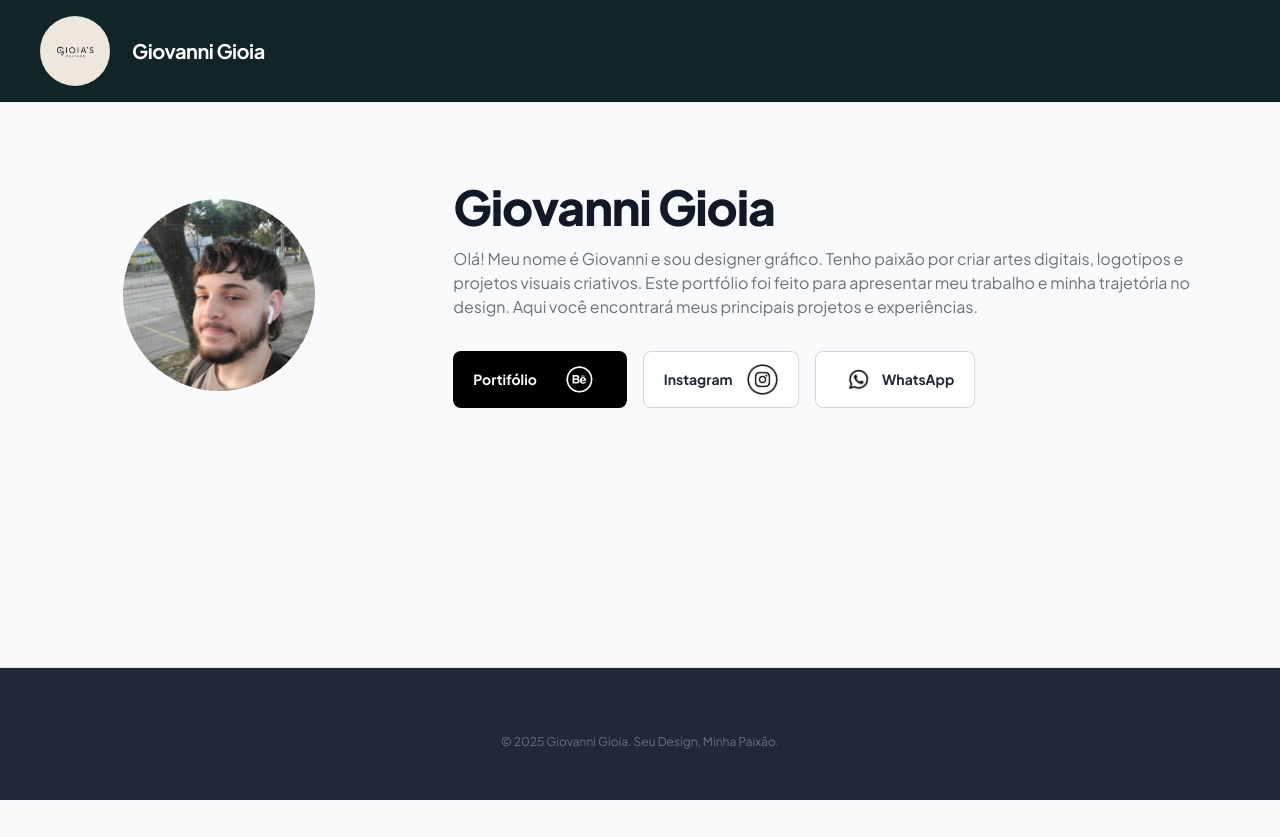
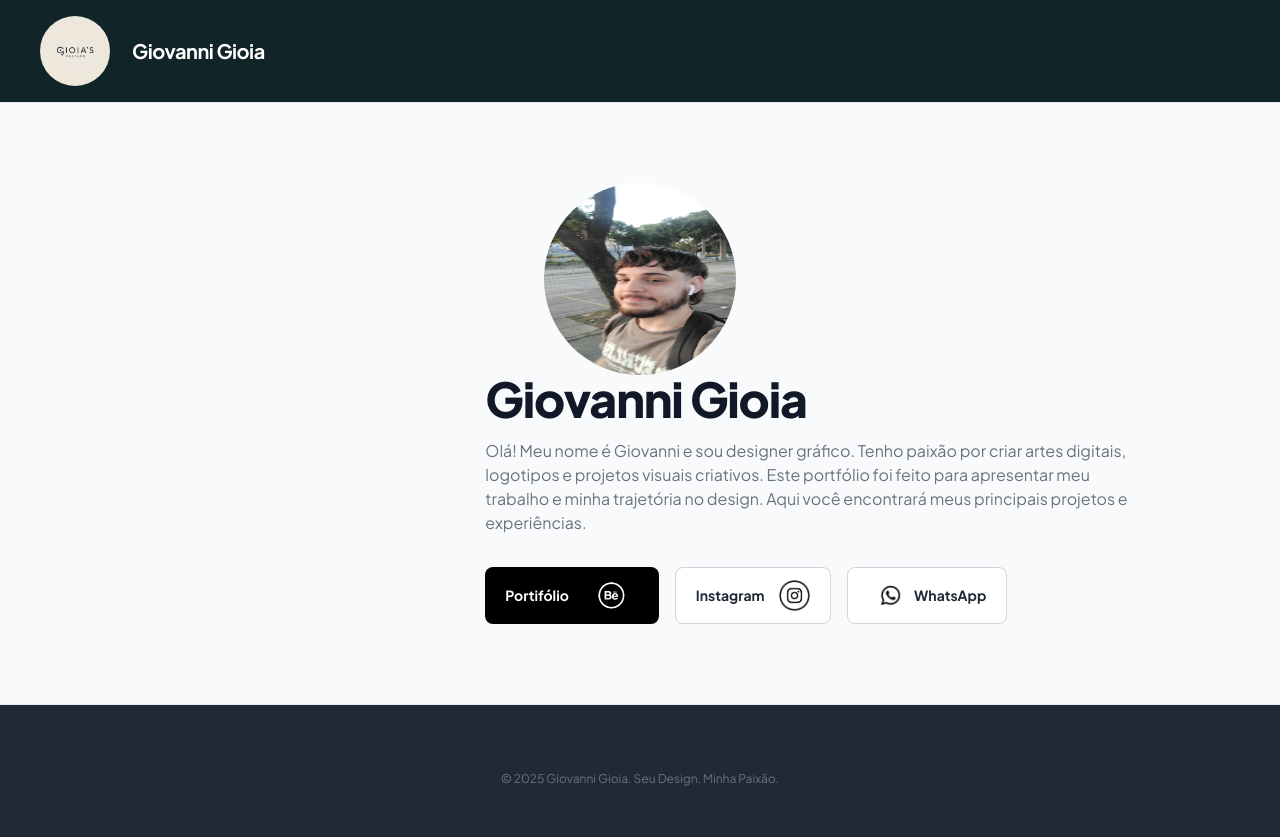
Before and after one commit to Zeovane/Portif-lio, a plain HTML site: page index.html in a window 1280 px wide. Before the commit the page ends 800 px from the top, so only its background shows below. Drawn offline with nearby package versions, Linux system fonts and the light colour scheme.

Commit message:
Revert "oii"
This reverts commit d0676aa5b37a74631d4b3172c3b1e7bc1f062e6a.

```diff
--- a/index.html
+++ b/index.html
@@ -36,6 +36,8 @@
   <!-- MAIN -->
   <main class="flex-1 px-4 sm:px-6 lg:px-8 py-12 lg:py-20">
     <div class="mx-auto max-w-5xl">
+      <div class="foto-perfil">
+        <img class="foto-perfil" src="../imagens/eu.jpg" alt="Foto de perfil de Giovanni Gioia">
       </div>
       <!-- Seção de Apresentação -->
       <section class="grid grid-cols-1 md:grid-cols-3 gap-12 items-center text-center md:text-left">
--- a/style.css
+++ b/style.css
@@ -59,7 +59,7 @@ footer {
 
 /* Foto principal */
 .foto-perfil {
-  background: url("../imagens/eu.jpg") center/cover no-repeat;
+  background: center/cover no-repeat;
   border-radius: 9999px;
   width: 12rem;
   height: 12rem;
```
